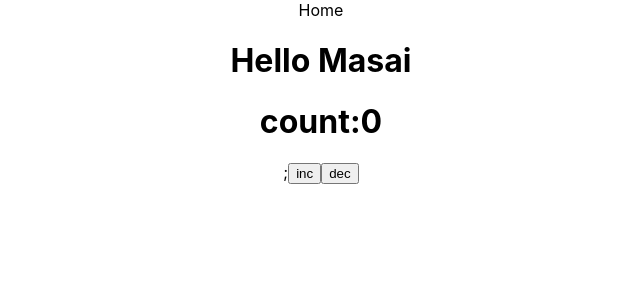
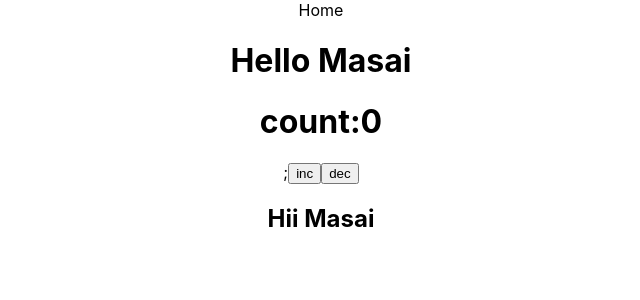
Before and after one commit to PoojaD12345/PAcollaboration, a React (Create React App) app: page / in a window 1280 px wide. Shown: the top 300 px of the page, without its empty margins (319-959 px from the left). Built offline with nearby package versions, Linux system fonts and the light colour scheme.

Commit message:
last change

```diff
--- a/src/components/Home.jsx
+++ b/src/components/Home.jsx
@@ -9,6 +9,7 @@
 <h1>count:{count}</h1>;
 <button onClick={()=>{setCount=count-1}}>inc</button>
 <button onClick={()=>{setCount=count+1}}>dec</button>
+<h2>Hii Masai</h2>
 </>
   )
 }
```
